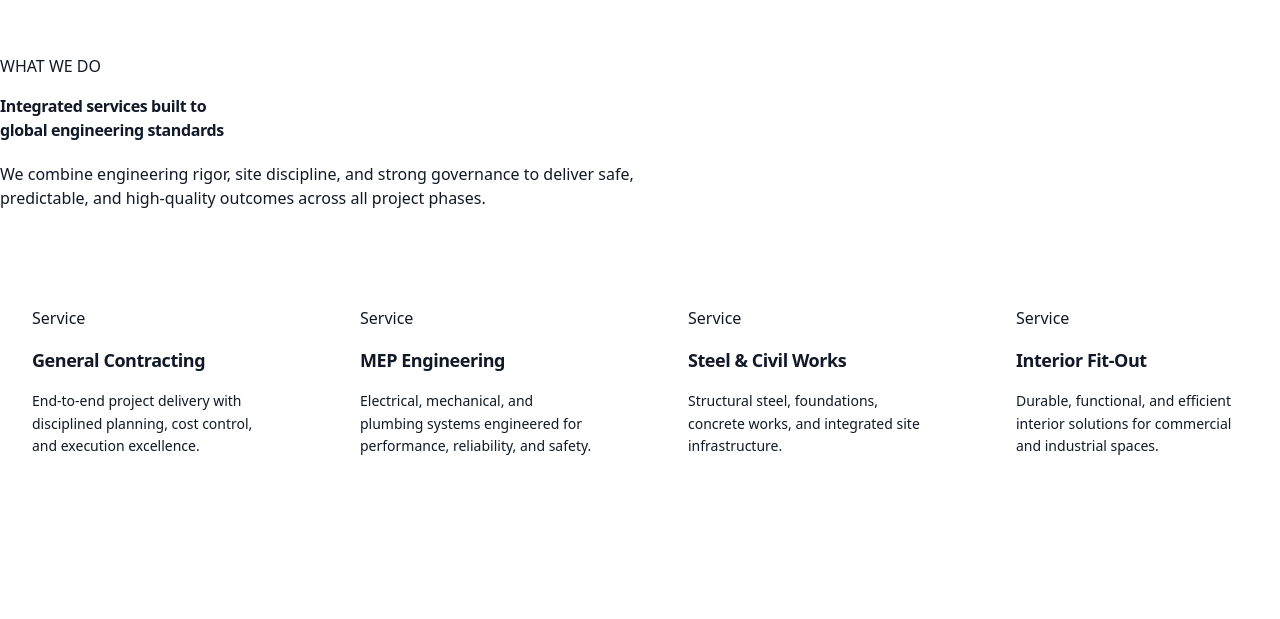
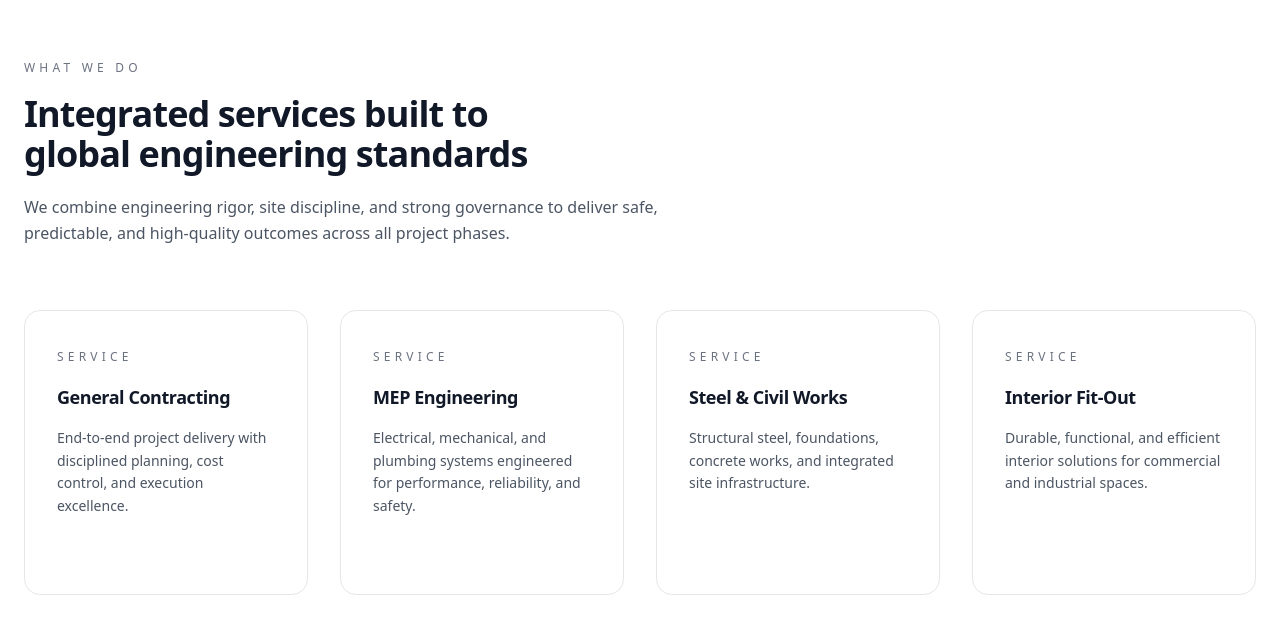
Before and after one commit to herlan-syihabudin/Bhaskara, a Next.js app: page / in a window 1280 px wide. Shown: the part 881-1500 px from the top of the page. Built offline with nearby package versions, Linux system fonts and the light colour scheme.

Commit message:
Update globals.css

```diff
--- a/app/globals.css
+++ b/app/globals.css
@@ -35,3 +35,31 @@ h1, h2, h3 {
            hover:bg-black transition;
   }
 }
+/* ===============================
+   BBM DESIGN SYSTEM
+================================ */
+
+/* Container */
+.container-bbm {
+  @apply max-w-7xl mx-auto px-6;
+}
+
+/* Section badge */
+.badge {
+  @apply inline-block text-xs tracking-[0.35em] text-gray-500 uppercase;
+}
+
+/* Headings */
+h2 {
+  @apply text-3xl md:text-4xl font-semibold tracking-tight text-gray-900;
+}
+
+/* Paragraph default */
+p {
+  @apply text-gray-600 leading-relaxed;
+}
+
+/* Card system */
+.card {
+  @apply bg-white border border-gray-200 rounded-2xl transition;
+}
```
